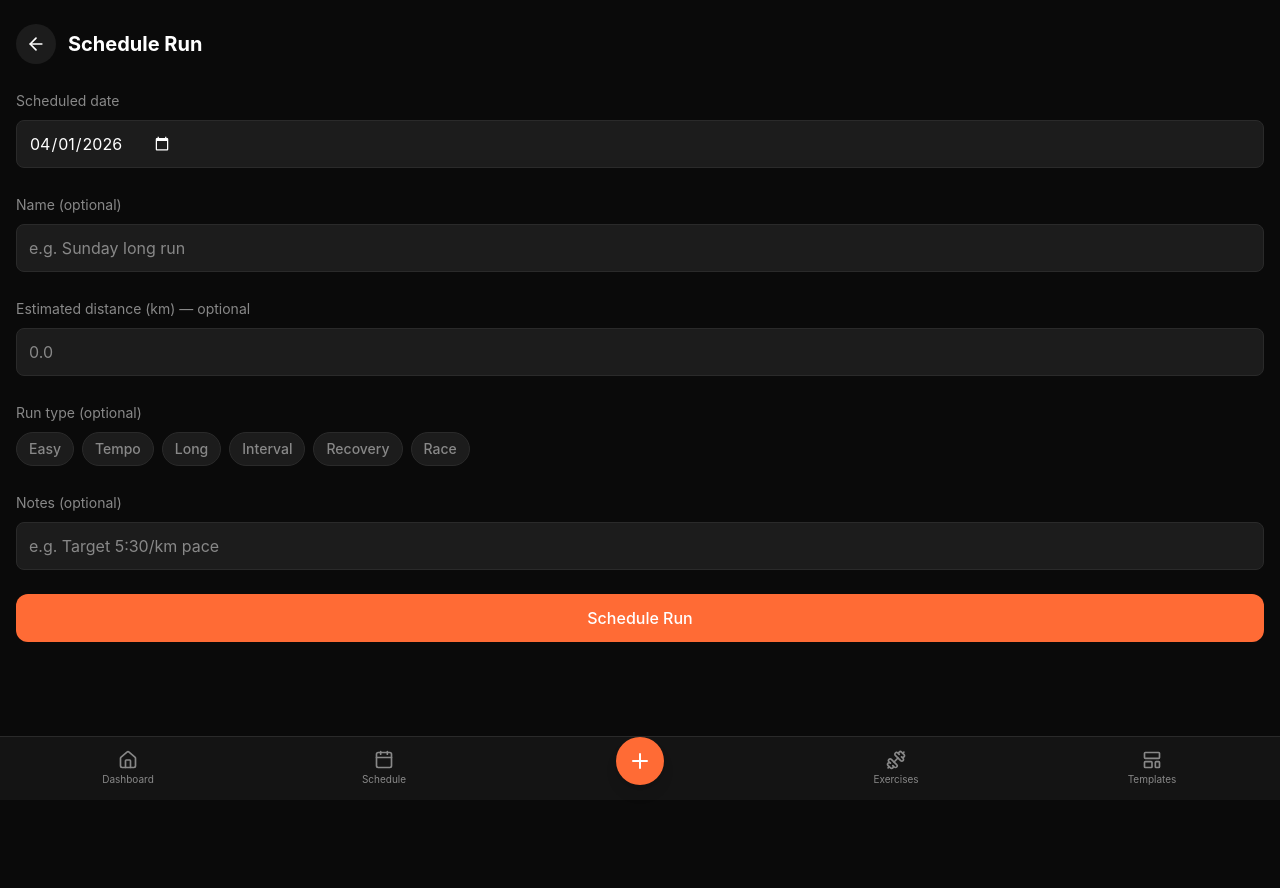
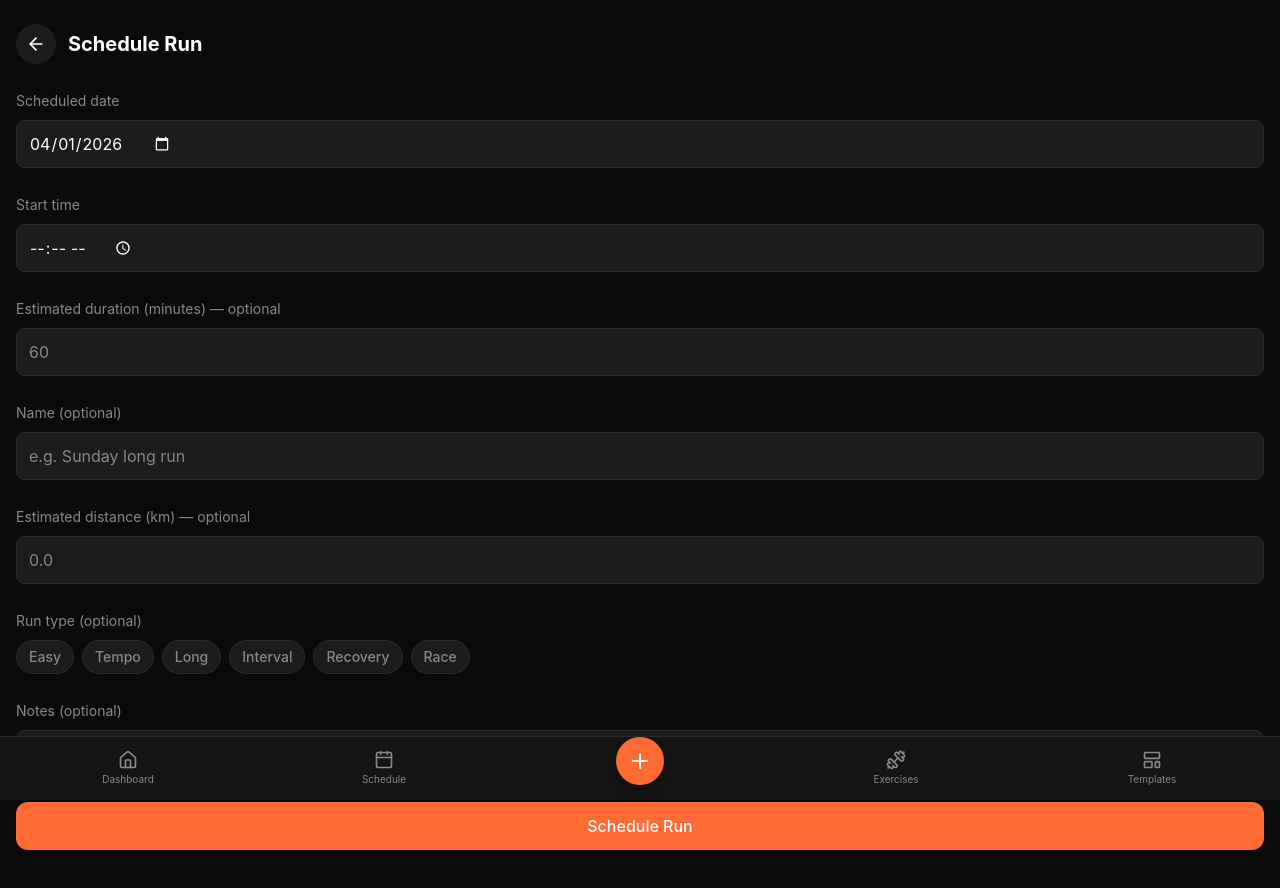
Before and after one commit to lukasregulla/GymTracker-Frontend, a React (Vite) app: page /runs/schedule in a window 1280 px wide. Shown: the top 888 px of the page. Before the commit the page ends 800 px from the top, so only its background shows below. Built offline with nearby package versions, Linux system fonts and the light colour scheme; no server answers; sample sign-in values are in the browser's storage.

Commit message:
added time and duration fields for run so it can be added to the calender sync

```diff
--- a/src/api/runSessions.ts
+++ b/src/api/runSessions.ts
@@ -1,5 +1,5 @@
 import client from './client'
-import type { RunSessionDto } from '@/types'
+import type { RunSessionDto, ScheduleRunSessionDto } from '@/types'
 
 export const runSessionsApi = {
   create: async (payload: {
@@ -14,13 +14,7 @@ export const runSessionsApi = {
     return data
   },
 
-  schedule: async (payload: {
-    name?: string | null
-    scheduledDate: string
-    notes?: string
-    distanceKm?: number | null
-    runType?: string | null
-  }): Promise<RunSessionDto> => {
+  schedule: async (payload: ScheduleRunSessionDto): Promise<RunSessionDto> => {
     const { data } = await client.post<RunSessionDto>('/api/sessions/run/schedule', payload)
     return data
   },
--- a/src/hooks/useRunSessions.ts
+++ b/src/hooks/useRunSessions.ts
@@ -1,46 +1,51 @@
-import { useQuery, useMutation, useQueryClient } from '@tanstack/react-query'
-import { runSessionsApi } from '@/api/runSessions'
+import { useQuery, useMutation, useQueryClient } from "@tanstack/react-query";
+import { runSessionsApi } from "@/api/runSessions";
 
 export const useRunSessions = () =>
   useQuery({
-    queryKey: ['runSessions'],
+    queryKey: ["runSessions"],
     queryFn: runSessionsApi.getAll,
     staleTime: 1000 * 60 * 2,
-  })
+  });
 
 export const useRunSession = (id: number) =>
   useQuery({
-    queryKey: ['runSession', id],
+    queryKey: ["runSession", id],
     queryFn: () => runSessionsApi.getById(id),
     staleTime: 1000 * 60 * 5,
-  })
+  });
 
 export const useCreateRunSession = () => {
-  const qc = useQueryClient()
+  const qc = useQueryClient();
   return useMutation({
     mutationFn: runSessionsApi.create,
     onSuccess: () => {
-      qc.invalidateQueries({ queryKey: ['runSessions'] })
+      qc.invalidateQueries({ queryKey: ["runSessions"] });
+      qc.invalidateQueries({ queryKey: ["sessions"] });
     },
-  })
-}
+  });
+};
 
 export const useScheduleRunSession = () => {
-  const qc = useQueryClient()
+  const qc = useQueryClient();
   return useMutation({
     mutationFn: runSessionsApi.schedule,
-    onSuccess: () => qc.invalidateQueries({ queryKey: ['runSessions'] }),
-  })
-}
+    onSuccess: () => {
+      qc.invalidateQueries({ queryKey: ["runSessions"] });
+      qc.invalidateQueries({ queryKey: ["sessions"] });
+    },
+  });
+};
 
 export const useCompleteRunSession = (id: number) => {
-  const qc = useQueryClient()
+  const qc = useQueryClient();
   return useMutation({
     mutationFn: (payload: Parameters<typeof runSessionsApi.complete>[1]) =>
       runSessionsApi.complete(id, payload),
     onSuccess: () => {
-      qc.invalidateQueries({ queryKey: ['runSession', id] })
-      qc.invalidateQueries({ queryKey: ['runSessions'] })
+      qc.invalidateQueries({ queryKey: ["runSession", id] });
+      qc.invalidateQueries({ queryKey: ["runSessions"] });
+      qc.invalidateQueries({ queryKey: ["sessions"] });
     },
-  })
-}
+  });
+};
--- a/src/pages/Schedule.tsx
+++ b/src/pages/Schedule.tsx
@@ -174,7 +174,7 @@ export default function Schedule() {
               </div>
               <div className="flex-1 min-w-0">
                 <p className="font-medium text-white truncate">
-                  {session.name ?? session.templateName ?? "Custom Workout"}
+                  {session.name ?? session.templateName ?? (session.sessionType === "Run" ? "Run" : "Custom Workout")}
                 </p>
 
                 {getSessionMeta(session) && (
--- a/src/pages/ScheduleRun.tsx
+++ b/src/pages/ScheduleRun.tsx
@@ -15,6 +15,8 @@ export default function ScheduleRun() {
     searchParams.get('date') ?? format(new Date(), 'yyyy-MM-dd')
   )
   const [name, setName] = useState('')
+  const [scheduledStartTime, setScheduledStartTime] = useState('')
+  const [estimatedDurationMinutes, setEstimatedDurationMinutes] = useState('')
   const [distanceKm, setDistanceKm] = useState('')
   const [runType, setRunType] = useState('')
   const [notes, setNotes] = useState('')
@@ -28,6 +30,8 @@ export default function ScheduleRun() {
     scheduleRun.mutate(
       {
         scheduledDate,
+        scheduledStartTime: scheduledStartTime || null,
+        estimatedDurationMinutes: estimatedDurationMinutes ? parseInt(estimatedDurationMinutes, 10) : null,
         name: name.trim() || null,
         distanceKm: distanceKm ? parseFloat(distanceKm) : null,
         runType: runType || null,
@@ -54,6 +58,25 @@ export default function ScheduleRun() {
       <div className="space-y-2">
         <label className="text-text-secondary text-sm">Scheduled date</label>
         <Input type="date" value={scheduledDate} onChange={(e) => setScheduledDate(e.target.value)} />
+      </div>
+
+      <div className="space-y-2">
+        <label className="text-text-secondary text-sm">Start time</label>
+        <Input
+          type="time"
+          value={scheduledStartTime}
+          onChange={(e) => setScheduledStartTime(e.target.value)}
+        />
+      </div>
+
+      <div className="space-y-2">
+        <label className="text-text-secondary text-sm">Estimated duration (minutes) — optional</label>
+        <Input
+          inputMode="numeric"
+          placeholder="60"
+          value={estimatedDurationMinutes}
+          onChange={(e) => setEstimatedDurationMinutes(e.target.value)}
+        />
       </div>
 
       <div className="space-y-2">
```
Also changed, not shown: src/types/index.ts (+10 -0 lines).
